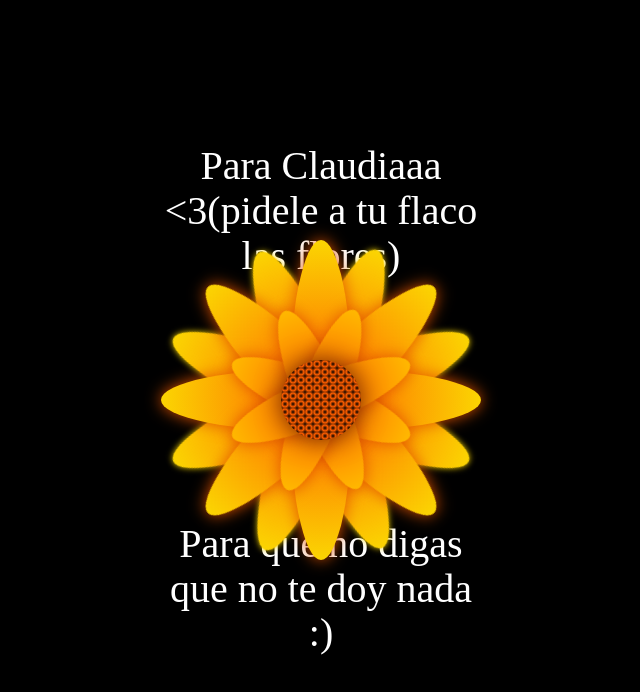
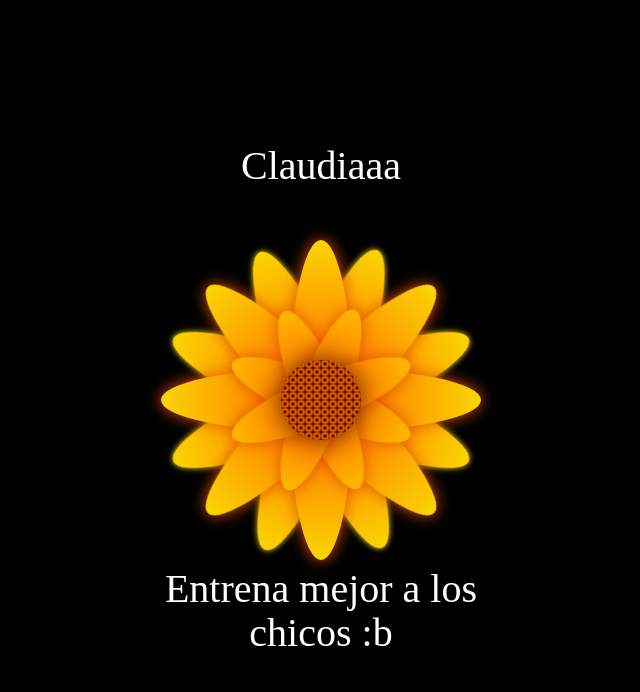
Before and after one commit to Aleeee02/ara, a plain HTML site: page docs/index.html in a window 1280 px wide. Shown: the whole page, without its empty margins (319-959 px from the left). Drawn offline with Linux system fonts and the light colour scheme.

Commit message:
Update index.html

```diff
--- a/docs/index.html
+++ b/docs/index.html
@@ -10,7 +10,7 @@
 <body>
 
 <div class="flower">
-    <div class="text-above"> Para Claudiaaa <3(pidele a tu flaco las flores)</div>
+    <div class="text-above"> Claudiaaa </div>
     <div class="mid">
     </div>
     <div class="Petal1 p1">
@@ -37,7 +37,7 @@
     </div>
     <div class="Petal3 p4">
     </div>
-    <div class="text-below">Para que no digas que no te doy nada :) </div>
+    <div class="text-below"> Entrena mejor a los chicos :b </div>
   </div>
 </body>
 </html>
```
